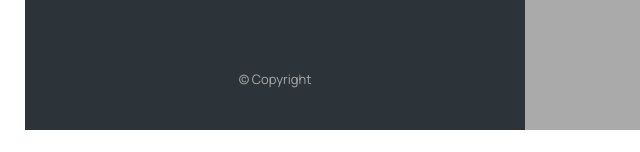
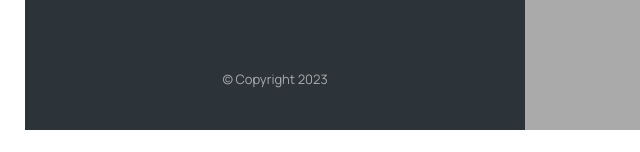
Before and after one commit to Heritage20/mapty, a plain HTML site: page index.html in a window 1280 px wide. Shown: the part 645-797 px from the top of the page, 0-640 px from the left. Drawn offline with Linux system fonts and the light colour scheme.

Commit message:
add copyright date

```diff
--- a/index.html
+++ b/index.html
@@ -109,9 +109,9 @@
       <p class="copyright">
         &copy; Copyright
         <a
-          class="twitter-link"
+          class="social-link"
           target="_blank"
-          href="https://twitter.com/jonasschmedtman"
+          href="https://github.com/heritage20"
           ></a
         >
       </p>
--- a/script.js
+++ b/script.js
@@ -10,6 +10,12 @@ const inputDistance = document.querySelector(".form__input--distance");
 const inputDuration = document.querySelector(".form__input--duration");
 const inputCadence = document.querySelector(".form__input--cadence");
 const inputElevation = document.querySelector(".form__input--elevation");
+const socialLink = document.querySelector(".social-link");
+
+
+const year = new Date().getFullYear()
+socialLink.textContent = year
+
 
 if (navigator.geolocation) {
   navigator.geolocation.getCurrentPosition(
--- a/style.css
+++ b/style.css
@@ -21,7 +21,7 @@ html {
 }
 
 body {
-  font-family: 'Manrope', sans-serif;
+  font-family: "Manrope", sans-serif;
   color: var(--color-light--2);
   font-weight: 400;
   line-height: 1.6;
@@ -35,6 +35,7 @@ body {
 }
 
 /* GENERAL */
+
 a:link,
 a:visited {
   color: var(--color-brand--1);
@@ -178,14 +179,15 @@ a:visited {
   color: var(--color-light--1);
 }
 
-.twitter-link:link,
-.twitter-link:visited {
+.social-link:link,
+.social-link:visited {
   color: var(--color-light--1);
   transition: all 0.2s;
+  text-decoration: none;
 }
 
-.twitter-link:hover,
-.twitter-link:active {
+.social-link:hover,
+.social-link:active {
   color: var(--color-light--2);
 }
 
```
